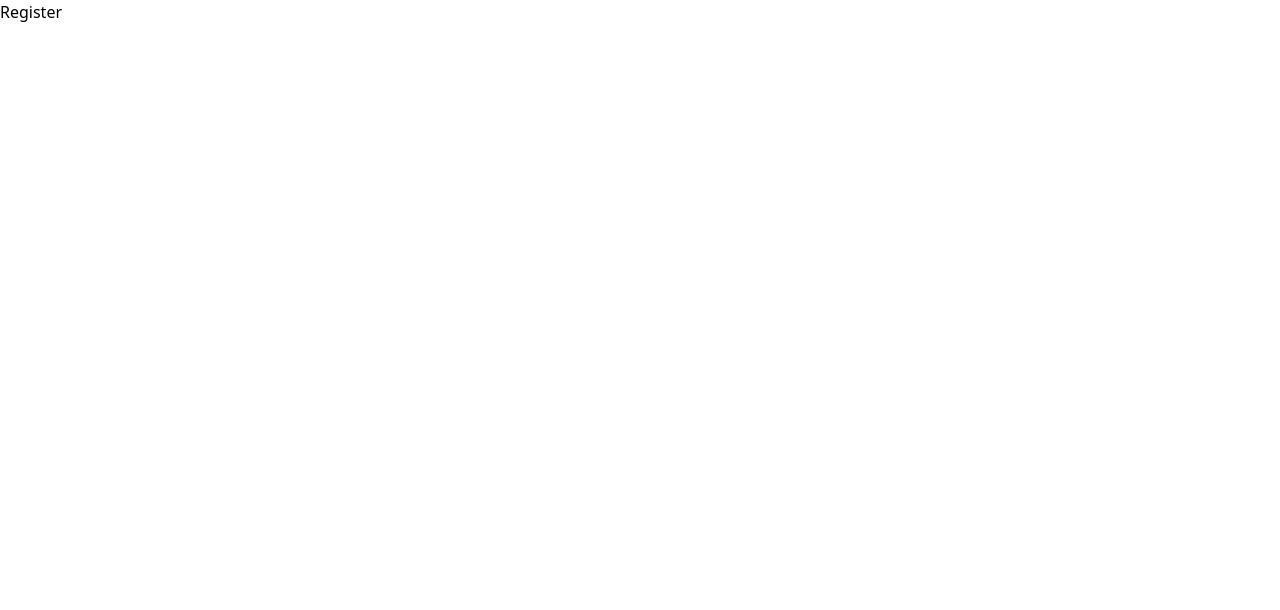
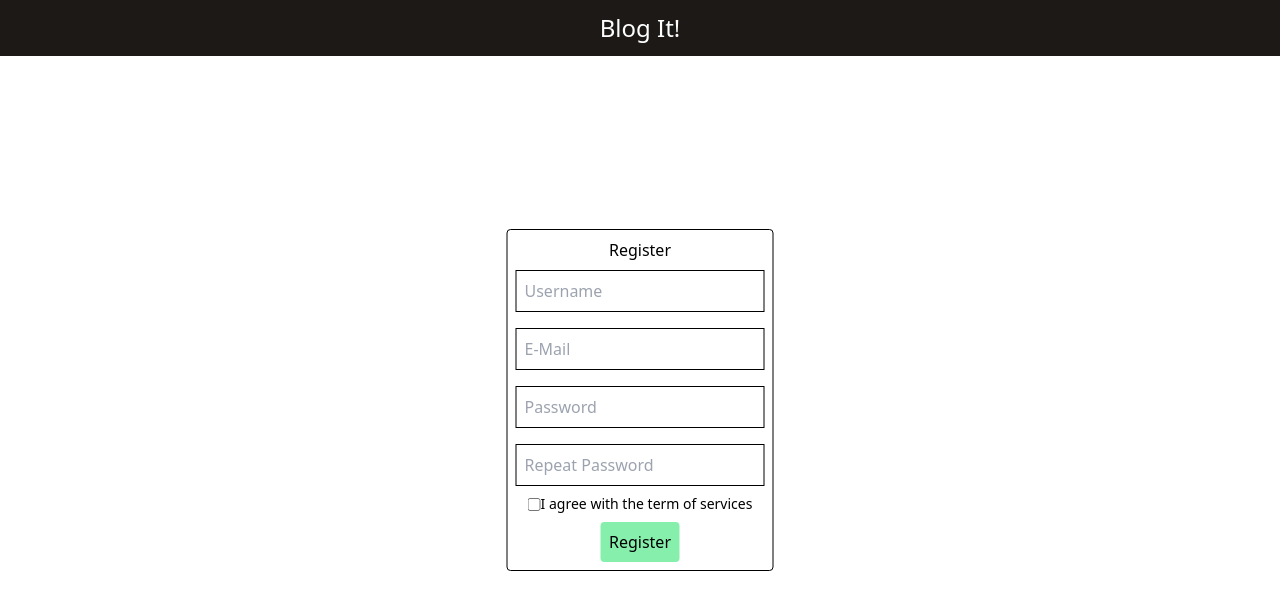
Before and after one commit to SzymanskiFilip/blog-application, a React (Create React App) app in the folder blog-frontend/: page /register in a window 1280 px wide. Shown: the top 610 px of the page. Built offline with nearby package versions, Linux system fonts and the light colour scheme.

Commit message:
initial register form with initial functionalities

```diff
--- a/blog-frontend/package.json
+++ b/blog-frontend/package.json
@@ -9,6 +9,7 @@
     "react": "^18.1.0",
     "react-dom": "^18.1.0",
     "react-scripts": "5.0.1",
+    "validator": "^13.7.0",
     "web-vitals": "^2.1.4"
   },
   "scripts": {
--- a/blog-frontend/src/Components/Spinner.js
+++ b/blog-frontend/src/Components/Spinner.js
@@ -1,8 +1,8 @@
-function Spinner(){
+function Spinner({spinnerText}){
     return(
         <div>
             <div className="loading"></div>
-            Logging in...
+            {spinnerText}
         </div>
     )
 }
--- a/blog-frontend/src/Pages/LoginPage.js
+++ b/blog-frontend/src/Pages/LoginPage.js
@@ -75,7 +75,7 @@ function LoginPage({checkStatus}){
                 ?
                 <div className="absolute top-1/2 left-1/2 transform -translate-x-1/2
                                 -translate-y-1/2 z-10 bg-white h-64 w-80 flex flex-row items-center justify-center rounded">
-                    <Spinner />
+                    <Spinner spinnerText={"logging in..."}/>
                 </div>
                 :
                 <></>
--- a/blog-frontend/src/Pages/RegisterPage.js
+++ b/blog-frontend/src/Pages/RegisterPage.js
@@ -1,6 +1,89 @@
+import {Link} from "react-router-dom";
+import {useState} from "react";
+import validator from "validator";
+
 function RegisterPage(){
+
+    const [username, setUsername] = useState("");
+    const [email, setEmail] = useState("");
+    const [password, setPassword] = useState("");
+    const [rePassword, setRePassword] = useState("");
+
+    //error, setError! = {} object
+
+    const [usrTaken, setUsrTaken] = useState(false);
+    const [agreed, setAgreed] = useState(false);
+
+    function register(){
+        const registerDto = {
+            username,
+            password,
+            rePassword,
+            email
+        }
+
+        if(agreed){
+            if(username.length > 5 && password.length > 5){
+                if(rePassword === password){
+                    if(validator.isEmail(email)){
+                        //register
+                    } else {
+                        // setError object to email error
+                    }
+                } else {
+                    // passwords don't match
+                }
+            } else {
+                // passwords have to be longer than 5
+            }
+        } else {
+            // you have to accept
+        }
+
+        //check if user is taken, else register
+        //setUsrTaken(true);
+    }
+
     return(
-        <h1>Register</h1>
+        <div>
+            <nav className="
+            bg-stone-900
+            h-14
+            text-white
+            flex
+            flex-row
+            sm:grid
+            sm:grid-cols-3
+            sm:text-2xl
+            items-center
+            justify-center
+            text-2xl">
+                <p></p>
+                <p className="col-span-1 text-center mx-4"><Link to={"/"}>Blog It!</Link></p>
+                <div className="flex flex-row items-center justify-end">
+                </div>
+            </nav>
+
+
+            <div className="absolute top-1/2 left-1/2 transform -translate-x-1/2 -translate-y-1/2 outline-none border-black border px-2 py-2 rounded">
+                <h1 className="text-center">Register</h1>
+                <div className="flex flex-col items-center justify-center">
+                    <input placeholder="Username" type="text"
+                    className={usrTaken ? "outline-none border-black border p-2 my-2 input-error" : "outline-none border-black border p-2 my-2 "} onChange={(e) => setUsername(e.target.value)}/>
+                    <input placeholder="E-Mail" type="email" className="outline-none border-black border p-2 my-2" onChange={(e) => setEmail(e.target.value)}/>
+                    <input placeholder="Password" type="password" className="outline-none border-black border p-2 my-2"  onChange={(e) => setPassword(e.target.value)}/>
+                    <input placeholder="Repeat Password" type="password" className="outline-none border-black border p-2 my-2" onChange={(e) => setRePassword(e.target.value)}/>
+                    <div className="flex flex-row items-center justify-around">
+                        <input type="checkbox" name="" id="" checked={agreed} onChange={(e) => setAgreed(!agreed)}/>
+                        <p className="text-sm">I agree with the term of services</p>
+                    </div>
+                    {
+                        usrTaken ? <p className="text-red-900">Username is already in use...</p> : <p></p>
+                    }
+                    <button className="bg-green-300 p-2 rounded text-black mt-2  hover:bg-green-400 transition duration-300" onClick={register}>Register</button>
+                </div>
+            </div>
+        </div>
     )
 }
 
--- a/blog-frontend/src/index.css
+++ b/blog-frontend/src/index.css
@@ -32,3 +32,7 @@
         transform: rotate(3turn);
     }
 }
+
+.input-error{
+    border: 1px 1px red;
+}
```
Also changed, not shown: 1 other file (tests, documents, lock files or other folders).
